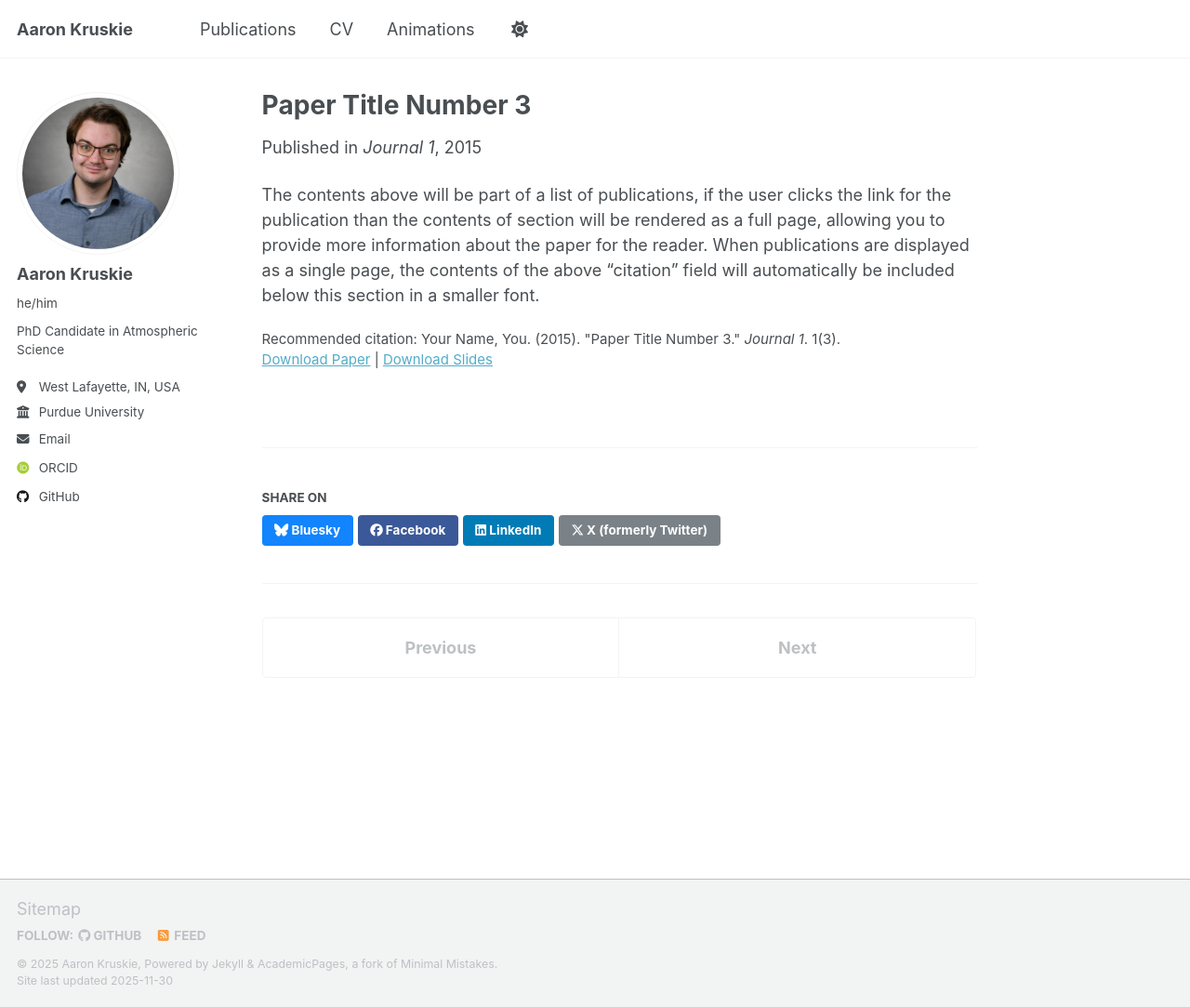
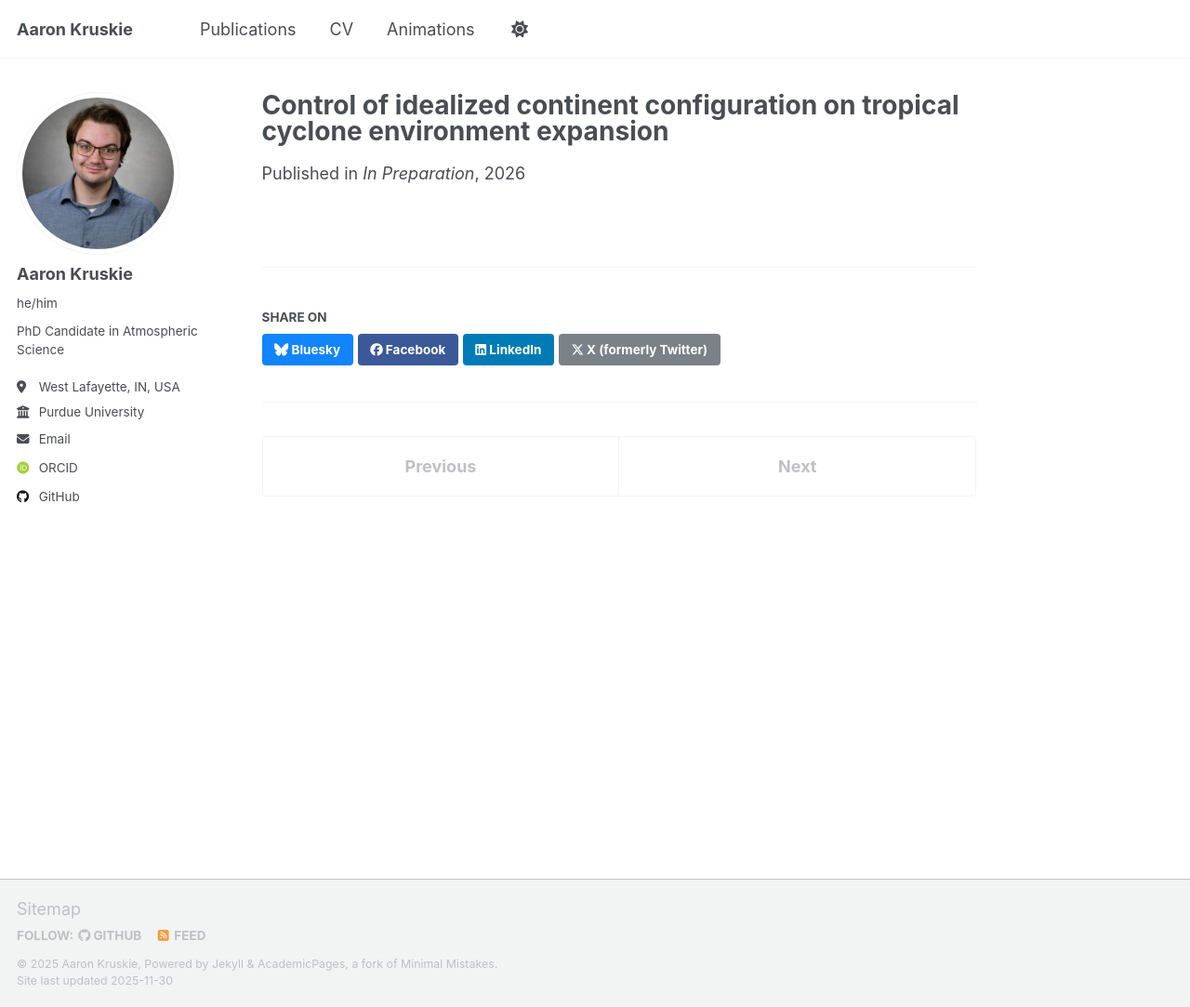
Before and after one commit to akruskie/akruskie.github.io, a Jekyll site: the page built from _publications/2015-10-01-paper-title-number-3.md, in a window 1280 px wide and 1083 px high. Shown: the whole window at 93% size. Built offline with Jekyll 4.4.1, drawn with Linux system fonts in a browser that asks for light colours; some web fonts are replaced; a script that is not in the unit is left out.

Commit message:
Update 2015-10-01-paper-title-number-3.md

```diff
--- a/_publications/2015-10-01-paper-title-number-3.md
+++ b/_publications/2015-10-01-paper-title-number-3.md
@@ -1,14 +1,9 @@
 ---
-title: "Paper Title Number 3"
+title: "Control of idealized continent configuration on tropical cyclone environment expansion"
 collection: publications
 category: manuscripts
-permalink: /publication/2015-10-01-paper-title-number-3
-excerpt: 'This paper is about the number 3. The number 4 is left for future work.'
-date: 2015-10-01
-venue: 'Journal 1'
-slidesurl: 'http://academicpages.github.io/files/slides3.pdf'
-paperurl: 'http://academicpages.github.io/files/paper3.pdf'
-citation: 'Your Name, You. (2015). &quot;Paper Title Number 3.&quot; <i>Journal 1</i>. 1(3).'
+permalink: /publication/2015-10-01-plasim-genie-2026
+excerpt: 'This paper examines how ocean circulation as controlled by continents modfies how tropical cyclone environments respond to warming'
+date: 2026-01-01
+venue: 'In Preparation'
 ---
-
-The contents above will be part of a list of publications, if the user clicks the link for the publication than the contents of section will be rendered as a full page, allowing you to provide more information about the paper for the reader. When publications are displayed as a single page, the contents of the above "citation" field will automatically be included below this section in a smaller font.
```
